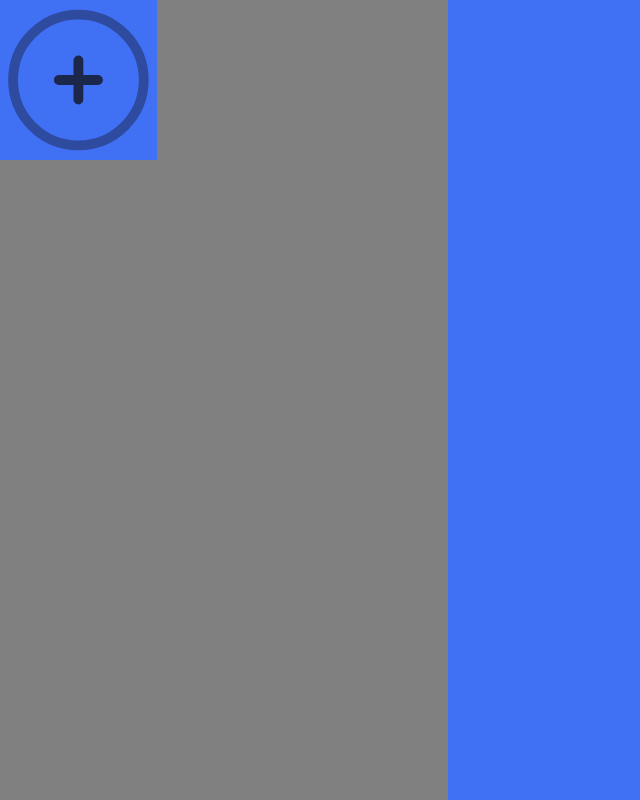
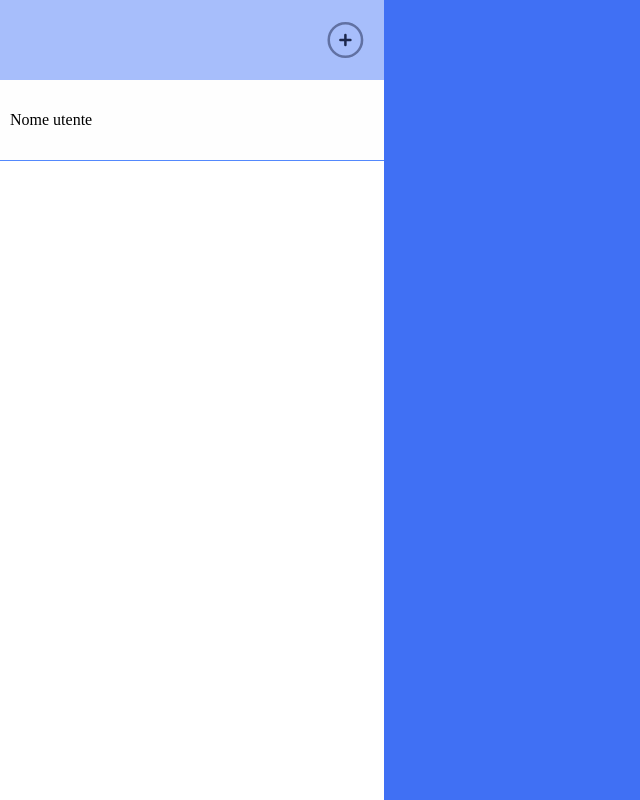
Before and after one commit to Poebyt13/project-chat, a React (Vite) app: page /Chat in a window 1280 px wide. Shown: the whole page, without its empty margins (0-640 px from the left). Built offline with nearby package versions, Linux system fonts and the light colour scheme; the HTML template or start-up script is replaced by a standard one.

Commit message:
aggiunta listchat

```diff
--- a/src/components/AddChat.jsx
+++ b/src/components/AddChat.jsx
@@ -1,10 +1,22 @@
 import '../style/components/AddChat.css'
+import { useState } from "react";
 
 function AddChat() {
+  const [flag, setFlag] = useState(false);
+
+  const handleFlag = ()=>{
+    setFlag(true);
+  };
+
+
+
+  if (!flag) {
     return (
+
+
       <div className='AddChatContainer'>
 
-        <svg width="800px" height="800px" viewBox="0 0 24 24" fill="none" xmlns="http://www.w3.org/2000/svg">
+          <svg width="800px" height="800px" viewBox="0 0 24 24" fill="none" xmlns="http://www.w3.org/2000/svg" onClick={handleFlag}>
           <circle opacity="0.5" cx="12" cy="12" r="10" stroke="#1C274C" stroke-width="1.5"/>
           <path d="M15 12L12 12M12 12L9 12M12 12L12 9M12 12L12 15" stroke="#1C274C" stroke-width="1.5" stroke-linecap="round"/>
           </svg>
@@ -13,14 +25,21 @@ function AddChat() {
 
 
       </div>
+    );
+
+  }
+  else{
+
+  }
 
 
 
 
 
 
-
-  );
 }
 
+
+
+
 export default AddChat;
--- /dev/null
+++ b/src/components/Contact.jsx
@@ -0,0 +1,12 @@
+import React from 'react'
+import '../style/components/Contact.css'
+function Contact() {
+  return (
+    <div className='AddContactContainer'>
+        <p>Nome utente</p>
+
+    </div>
+  )
+}
+
+export default Contact
--- a/src/components/ListChat.jsx
+++ b/src/components/ListChat.jsx
@@ -1,10 +1,12 @@
 import AddChat from "./AddChat";
+import Contact from "./Contact";
 import '../style/components/ListChat.css';
 
 function ListChat(){
     return(
         <div className="ListChatContainer">
             <AddChat/>
+            <Contact/>
 
 
         </div>
--- a/src/style/components/AddChat.css
+++ b/src/style/components/AddChat.css
@@ -1,12 +1,19 @@
 
 .AddChatContainer{
-    background-color: #4070f4;
+    background-color: #a7befb;
     margin-top: 0px;
-    width: 35%;
-    height: 20%;
+    width: 100%;
+    height: 10%;
     display: flex;
     justify-content: right;
     align-items: center;
 
 
 }
+
+
+.AddChatContainer svg{
+    width: 20%;
+    height: 50%;
+
+}
--- /dev/null
+++ b/src/style/components/Contact.css
@@ -0,0 +1,24 @@
+
+.AddContactContainer{
+    background-color: #fefefe;
+    margin-top: 0px;
+    width: 100%;
+    height: 10%;
+    display: flex;
+    justify-content: left;
+    align-items: center;
+    border-bottom: 1px solid rgb(83, 137, 253);
+
+
+}
+
+
+.AddContactContainer p{
+  font-size: medium;
+  font-weight: 400;
+  font-family: 'Times New Roman', Times, serif;
+  color: black;
+  text-align: left;
+  margin-left: 10px;
+
+}
--- a/src/style/components/ListChat.css
+++ b/src/style/components/ListChat.css
@@ -1,5 +1,5 @@
 .ListChatContainer{
-    width: 35%;
+    width: 30%;
     height: 100vh;
-    background-color: grey;
+    background-color: rgb(255, 255, 255);
 }
```
Lines whose indentation alone changed are shown as unchanged.
